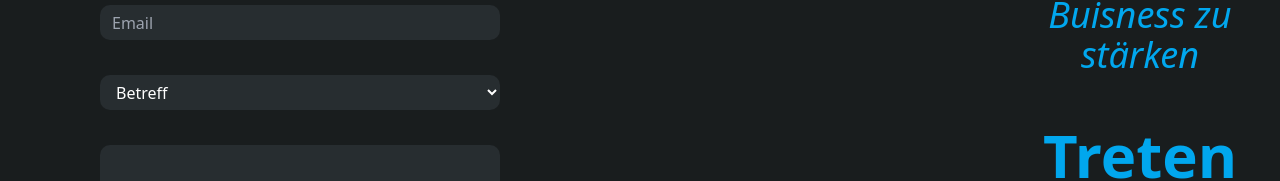
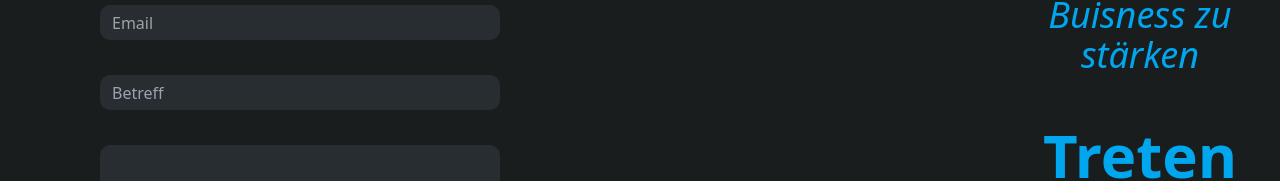
Before and after one commit to Ferbion-lT/V3, a Vue app: page / in a window 1280 px wide. Shown: the part 5498-5679 px from the top of the page. Built offline with nearby package versions, Linux system fonts and the light colour scheme.

Commit message:
feat: changed label to input

```diff
--- a/src/components/Contact.vue
+++ b/src/components/Contact.vue
@@ -11,16 +11,8 @@
                 <div class="flex justify-center transition duration-300 lg:hover:scale-110 hover:text-white">
                     <input class="bg-[#272d30] rounded-[10px] h-[35px] w-[400px] pl-3" placeholder="Email">
                 </div>
-                <div class="flex justify-center">
-                    <label class="text-white" for="type">
-                        <select class="bg-[#272d30] w-[370px] lg:w-[400px] h-[35px] rounded-[10px] pl-3" id="type" name="type">
-                            <option value="select">Betreff</option>
-                            <option value="quesions">Fragen</option>
-                            <option value="bewerbung">Bewerbungen</option>
-                            <option value="request">Anfrage</option>
-                            <option value="order">Auftrag</option>
-                        </select>
-                    </label>
+                <div class="flex justify-center transition duration-300 lg:hover:scale-110 hover:text-white">
+                    <input class="bg-[#272d30] rounded-[10px] h-[35px] w-[400px] pl-3" placeholder="Betreff" />
                 </div>
                 <div class="flex justify-center transition duration-300 lg:hover:scale-110 hover:text-white">
                     <input class="bg-[#272d30] rounded-[10px] h-[250px] w-[400px] pl-3" placeholder="Nachricht">
```
